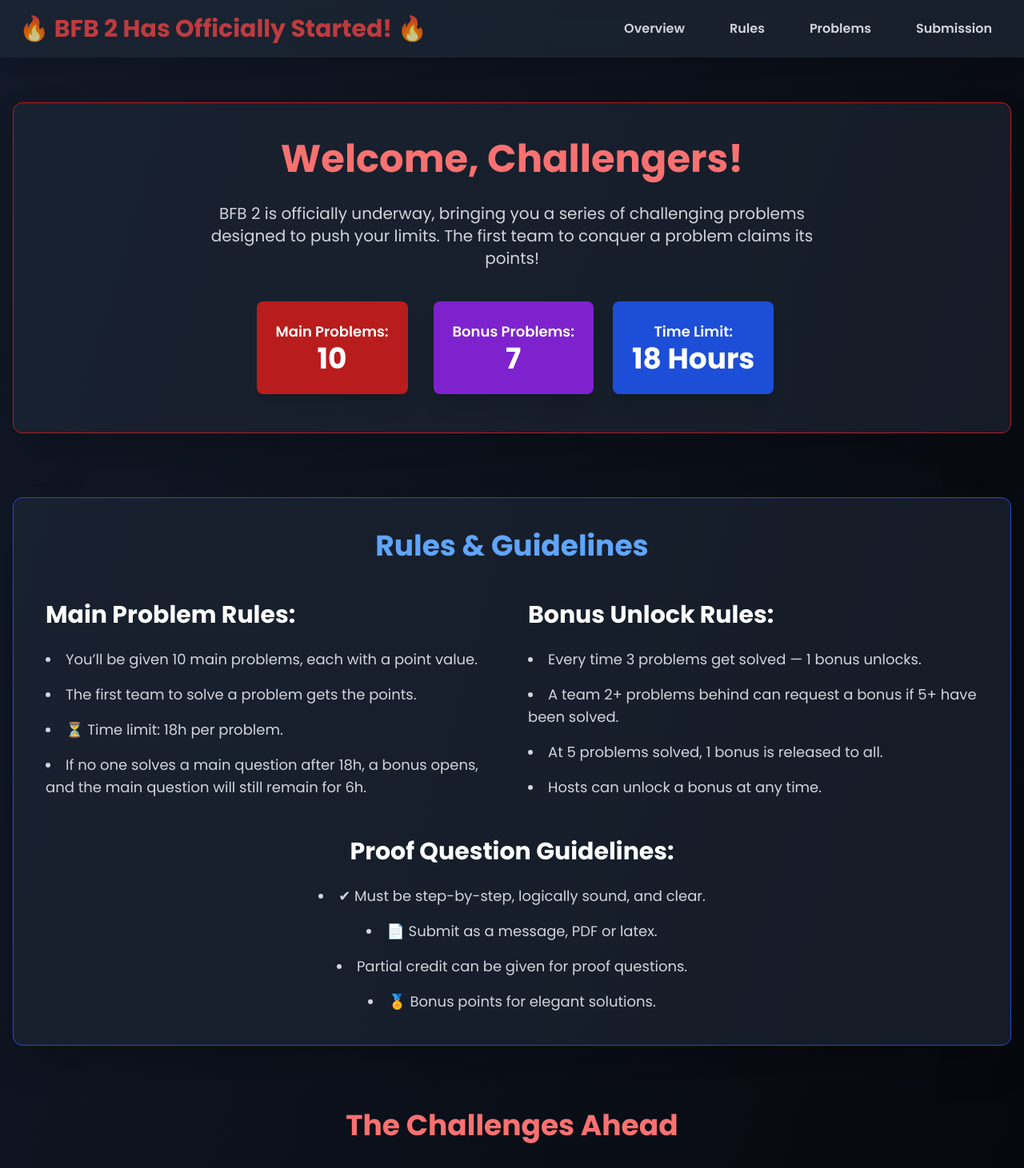
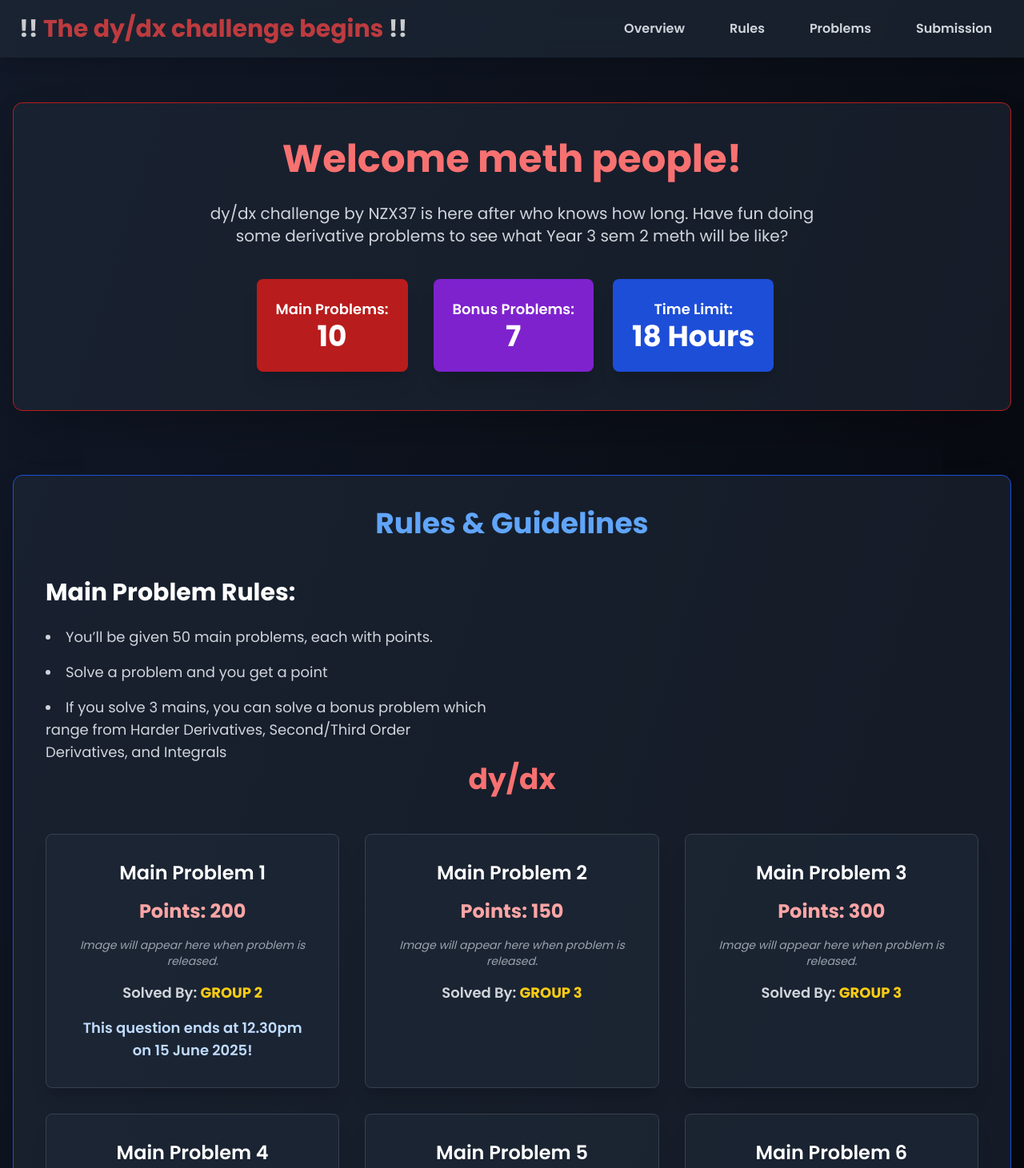
Before and after one commit to NZX37/derivatives_challenge, a plain HTML site: page index.html in a window 1280 px wide. Shown: the top 1461 px of the page at 80% size. Drawn offline with nearby package versions, Linux system fonts and the light colour scheme.

Commit message:
no dont choose my commit message copilot >:(
This is where I rant okay? ):<
D=<
7_7
*<*

```diff
--- a/index.html
+++ b/index.html
@@ -3,7 +3,7 @@
 <head>
     <meta charset="UTF-8">
     <meta name="viewport" content="width=device-width, initial-scale=1.0">
-    <title>🔥 BFB 2 Has Officially Started! 🔥</title>
+    <title>Derivatives and Derivatives and maybe integrals if I care</title>
     <script src="https://cdn.tailwindcss.com"></script>
     <link rel="preconnect" href="https://fonts.googleapis.com">
     <link rel="preconnect" href="https://fonts.gstatic.com" crossorigin>
@@ -12,14 +12,11 @@
         body {
             font-family: 'Poppins', sans-serif;
         }
-        /* Custom styles for image download button, if needed */
-        /* The download-button class is now effectively unused as the buttons are removed from HTML */
         .download-button {
             display: none;
         }
     </style>
     <script>
-        // Tailwind CSS configuration for JIT mode (optional, but good for custom themes)
         tailwind.config = {
             theme: {
                 extend: {
@@ -44,7 +41,7 @@
 
     <header class="bg-gray-800 bg-opacity-70 backdrop-blur-md shadow-lg py-4 px-6 flex justify-between items-center fixed w-full z-10 top-0">
         <h1 class="text-xl md:text-3xl font-extrabold text-red-500 animate-pulse text-center flex-grow md:flex-none">
-            <span class="text-white">🔥</span> BFB 2 Has Officially Started! <span class="text-white">🔥</span>
+            <span class="text-white">!!</span> The dy/dx challenge begins <span class="text-white">!!</span>
         </h1>
         <button id="mobile-menu-button" class="md:hidden text-gray-300 hover:text-red-400 focus:outline-none">
             <svg class="w-8 h-8" fill="none" stroke="currentColor" viewBox="0 0 24 24" xmlns="http://www.w3.org/2000/svg">
@@ -81,9 +78,9 @@
 
     <main class="flex-grow container mx-auto px-4 py-32">
         <section id="overview" class="mb-20 text-center bg-gray-800 bg-opacity-60 p-10 rounded-xl shadow-2xl transform hover:scale-105 transition duration-500 ease-in-out border border-red-700">
-            <h2 class="text-5xl font-bold mb-6 text-red-400 leading-tight">Welcome, Challengers!</h2>
+            <h2 class="text-5xl font-bold mb-6 text-red-400 leading-tight">Welcome meth people!</h2>
             <p class="text-xl text-gray-300 max-w-3xl mx-auto">
-                BFB 2 is officially underway, bringing you a series of challenging problems designed to push your limits. The first team to conquer a problem claims its points!
+                dy/dx challenge by NZX37 is here after who knows how long. Have fun doing some derivative problems to see what Year 3 sem 2 meth will be like?
             </p>
             <div class="mt-8 flex justify-center space-x-6 flex-wrap">
                 <div class="bg-red-700 p-6 rounded-lg shadow-xl text-white m-2">
@@ -108,36 +105,15 @@
                 <div>
                     <h3 class="text-3xl font-bold mb-6 text-white">Main Problem Rules:</h3>
                     <ul class="list-disc list-inside space-y-4 text-gray-300 text-lg">
-                        <li>You’ll be given 10 main problems, each with a point value.</li>
-                        <li>The first team to solve a problem gets the points.</li>
-                        <li>⏳ Time limit: 18h per problem.</li>
-                        <li>If no one solves a main question after 18h, a bonus opens, and the main question will still remain for 6h.</li>
-                    </ul>
-                </div>
-                <div>
-                    <h3 class="text-3xl font-bold mb-6 text-white">Bonus Unlock Rules:</h3>
-                    <ul class="list-disc list-inside space-y-4 text-gray-300 text-lg">
-                        <li>Every time 3 problems get solved — 1 bonus unlocks.</li>
-                        <li>A team 2+ problems behind can request a bonus if 5+ have been solved.</li>
-                        <li>At 5 problems solved, 1 bonus is released to all.</li>
-                        <li>Hosts can unlock a bonus at any time.</li>
+                        <li>You’ll be given 50 main problems, each with points.</li>
+                        <li>Solve a problem and you get a point</li>
+                        <li>If you solve 3 mains, you can solve a bonus problem which range from Harder Derivatives, Second/Third Order Derivatives, and Integrals</li>
                     </ul>
                 </div>
             </div>
 
-            <div class="mt-12 text-center">
-                <h3 class="text-3xl font-bold mb-6 text-white">Proof Question Guidelines:</h3>
-                <ul class="list-disc list-inside space-y-4 text-gray-300 text-lg max-w-2xl mx-auto">
-                    <li>✔ Must be step-by-step, logically sound, and clear.</li>
-                    <li>📄 Submit as a message, PDF or latex.</li>
-                    <li>Partial credit can be given for proof questions.</li>
-                    <li>🏅 Bonus points for elegant solutions.</li>
-                </ul>
-            </div>
-        </section>
-
         <section id="problems" class="mb-20">
-            <h2 class="text-4xl font-bold text-center mb-12 text-red-400">The Challenges Ahead</h2>
+            <h2 class="text-4xl font-bold text-center mb-12 text-red-400">dy/dx</h2>
             <div class="grid md:grid-cols-2 lg:grid-cols-3 gap-8">
                 <div class="bg-gray-800 bg-opacity-60 p-8 rounded-lg shadow-xl border border-gray-700 hover:border-red-500 transition duration-300 text-center">
                     <h3 class="text-2xl font-semibold mb-4 text-white">Main Problem 1</h3>
```
